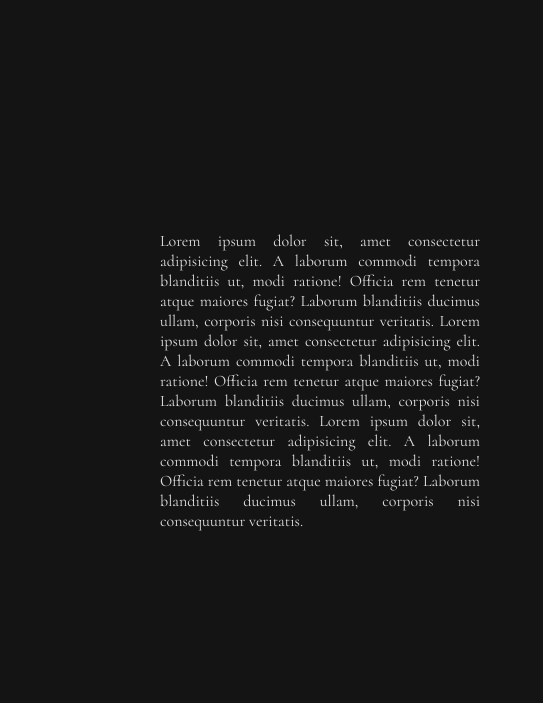
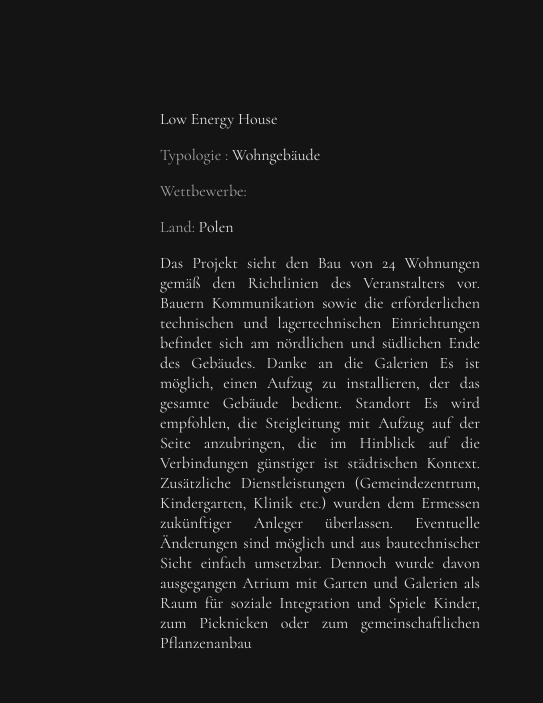
Before and after one commit to MichalWachura/Web-Image-of-Architecture-, a plain HTML site: page html/sarp.html in a window 1280 px wide. Shown: the part 883-1586 px from the top of the page, 0-543 px from the left. Drawn offline with nearby package versions, Linux system fonts and the light colour scheme.

Commit message:
Add files via upload

```diff
--- a/html/sarp.html
+++ b/html/sarp.html
@@ -45,20 +45,25 @@
   <!-- DESCRIPTION AND MAP -->
   <section class="section " id="section__2">
     <div class="section__txt">
-      <p class="section__txt section__txt__p ">
-        Lorem ipsum dolor sit, amet consectetur adipisicing elit. A laborum commodi tempora
-        blanditiis ut, modi ratione!
-        Officia rem tenetur atque maiores fugiat? Laborum blanditiis ducimus ullam, corporis nisi consequuntur
-        veritatis.
-        Lorem ipsum dolor sit, amet consectetur adipisicing elit. A laborum commodi tempora
-        blanditiis ut, modi ratione!
-        Officia rem tenetur atque maiores fugiat? Laborum blanditiis ducimus ullam, corporis nisi
-        consequuntur veritatis.
-        Lorem ipsum dolor sit, amet consectetur adipisicing elit. A laborum commodi tempora
-        blanditiis ut, modi ratione!
-        Officia rem tenetur atque maiores fugiat? Laborum blanditiis ducimus ullam, corporis nisi
-        consequuntur veritatis.
-      </p>
+      <div class="section__txt section__txt__p ">
+        <p class="section__txt__p__bullet">Low Energy House</p>
+
+        <p class="section__txt__p__bullet"><span class="bullet__span">Typologie :</span> Wohngebäude</p>
+        <p class="section__txt__p__bullet"><span class="bullet__span">Wettbewerbe:</span></p>
+        <p class="section__txt__p__bullet"><span class="bullet__span">Land:</span> Polen</p>
+
+        <p>Das Projekt sieht den Bau von 24 Wohnungen gemäß den Richtlinien des Veranstalters vor. Bauern
+          Kommunikation sowie die erforderlichen technischen und lagertechnischen Einrichtungen
+          befindet sich am nördlichen und südlichen Ende des Gebäudes. Danke an die Galerien
+          Es ist möglich, einen Aufzug zu installieren, der das gesamte Gebäude bedient. Standort
+          Es wird empfohlen, die Steigleitung mit Aufzug auf der Seite anzubringen, die im Hinblick auf die Verbindungen günstiger ist
+          städtischen Kontext. Zusätzliche Dienstleistungen (Gemeindezentrum, Kindergarten, Klinik
+          etc.) wurden dem Ermessen zukünftiger Anleger überlassen. Eventuelle Änderungen sind möglich und
+          aus bautechnischer Sicht einfach umsetzbar. Dennoch wurde davon ausgegangen
+          Atrium mit Garten und Galerien als Raum für soziale Integration und Spiele
+          Kinder, zum Picknicken oder zum gemeinschaftlichen Pflanzenanbau
+          </p>
+      </div>
     </div>
     <div class="section__map">
       <div id="map"></div>
```
Also changed, not shown: html/cbm.html (+9 -14 lines), html/marina.html (+9 -14 lines), html/point.html (+10 -14 lines), html/tokyo.html (+10 -14 lines), html/veloraum.html (+9 -14 lines).
